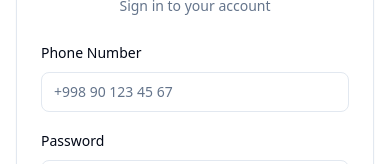
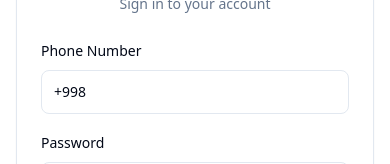
Before and after one commit to Shohruh003/barber, a React (Vite) app: page /login in a window 390 px wide. Shown: the part 311-475 px from the top of the page. Built offline with nearby package versions, Linux system fonts and the light colour scheme; no server answers.

Commit message:
Add PhoneInput

```diff
--- /dev/null
+++ b/src/components/PhoneInput.tsx
@@ -0,0 +1,73 @@
+import { forwardRef, type ChangeEvent } from "react";
+import { Input } from "@/components/ui/input";
+import { cn } from "@/lib/utils";
+
+const PREFIX = "+998";
+
+/** Format raw digits (after +998) into XX-XXX-XX-XX */
+function formatPhoneDisplay(raw: string): string {
+  // raw = digits only, max 9 chars
+  const d = raw.replace(/\D/g, "").slice(0, 9);
+  if (d.length <= 2) return d;
+  if (d.length <= 5) return `${d.slice(0, 2)}-${d.slice(2)}`;
+  if (d.length <= 7) return `${d.slice(0, 2)}-${d.slice(2, 5)}-${d.slice(5)}`;
+  return `${d.slice(0, 2)}-${d.slice(2, 5)}-${d.slice(5, 7)}-${d.slice(7)}`;
+}
+
+/** Extract digits after +998 from any phone string */
+function extractDigits(value: string): string {
+  const digits = value.replace(/\D/g, "");
+  // If starts with 998, strip it
+  if (digits.startsWith("998")) return digits.slice(3, 12);
+  return digits.slice(0, 9);
+}
+
+/** Convert display value back to raw phone for backend: +998XXXXXXXXX */
+export function phoneToRaw(display: string): string {
+  const digits = display.replace(/\D/g, "");
+  if (digits.startsWith("998")) return `+${digits}`;
+  return `+998${digits}`;
+}
+
+interface PhoneInputProps {
+  value: string;
+  onChange: (value: string) => void;
+  className?: string;
+  placeholder?: string;
+  disabled?: boolean;
+}
+
+const PhoneInput = forwardRef<HTMLInputElement, PhoneInputProps>(
+  ({ value, onChange, className, placeholder, disabled }, ref) => {
+    const digits = extractDigits(value || "");
+    const display = `${PREFIX}${formatPhoneDisplay(digits)}`;
+
+    const handleChange = (e: ChangeEvent<HTMLInputElement>) => {
+      const inputVal = e.target.value;
+      // Don't allow deleting the prefix
+      if (inputVal.length < PREFIX.length) return;
+
+      const afterPrefix = inputVal.slice(PREFIX.length);
+      const newDigits = afterPrefix.replace(/\D/g, "").slice(0, 9);
+      // Store as formatted display value - will be converted to raw on submit
+      onChange(`${PREFIX}${formatPhoneDisplay(newDigits)}`);
+    };
+
+    return (
+      <Input
+        ref={ref}
+        type="tel"
+        inputMode="numeric"
+        value={display}
+        onChange={handleChange}
+        placeholder={placeholder || "+998XX-XXX-XX-XX"}
+        disabled={disabled}
+        className={cn("h-11", className)}
+      />
+    );
+  },
+);
+
+PhoneInput.displayName = "PhoneInput";
+
+export { PhoneInput };
--- a/src/pages/Login.tsx
+++ b/src/pages/Login.tsx
@@ -1,12 +1,13 @@
 import { useState } from "react";
 import { Link, useNavigate, useLocation } from "react-router-dom";
 import { useTranslation } from "react-i18next";
-import { useForm } from "react-hook-form";
+import { useForm, Controller } from "react-hook-form";
 import { zodResolver } from "@hookform/resolvers/zod";
 import { Scissors, Eye, EyeOff } from "lucide-react";
 import { Button } from "@/components/ui/button";
 import { Input } from "@/components/ui/input";
 import { Label } from "@/components/ui/label";
+import { PhoneInput, phoneToRaw } from "@/components/PhoneInput";
 import { Card, CardContent, CardHeader, CardTitle, CardDescription } from "@/components/ui/card";
 import { useAuthStore } from "@/store/authStore";
 import { loginSchema } from "@/lib/validation";
@@ -25,6 +26,7 @@ export default function Login() {
   const {
     register,
     handleSubmit,
+    control,
     formState: { errors },
   } = useForm<LoginFormData>({
     resolver: zodResolver(loginSchema),
@@ -32,7 +34,7 @@ export default function Login() {
 
   const onSubmit = async (data: LoginFormData) => {
     try {
-      await login(data.phone, data.password);
+      await login(phoneToRaw(data.phone), data.password);
       toast.success(t("common.success"));
       navigate(from, { replace: true });
     } catch {
@@ -56,12 +58,15 @@ export default function Login() {
           <form onSubmit={handleSubmit(onSubmit)} className="space-y-4">
             <div className="space-y-2">
               <Label htmlFor="phone">{t("auth.phone")}</Label>
-              <Input
-                id="phone"
-                type="tel"
-                placeholder="+998 90 123 45 67"
-                {...register("phone")}
-                aria-invalid={!!errors.phone}
+              <Controller
+                name="phone"
+                control={control}
+                render={({ field }) => (
+                  <PhoneInput
+                    value={field.value}
+                    onChange={field.onChange}
+                  />
+                )}
               />
               {errors.phone && (
                 <p className="text-sm text-destructive">{errors.phone.message}</p>
--- a/src/pages/Register.tsx
+++ b/src/pages/Register.tsx
@@ -1,12 +1,13 @@
 import { useState } from "react";
 import { Link, useNavigate } from "react-router-dom";
 import { useTranslation } from "react-i18next";
-import { useForm } from "react-hook-form";
+import { useForm, Controller } from "react-hook-form";
 import { zodResolver } from "@hookform/resolvers/zod";
 import { Scissors, Eye, EyeOff, User, UserCog } from "lucide-react";
 import { Button } from "@/components/ui/button";
 import { Input } from "@/components/ui/input";
 import { Label } from "@/components/ui/label";
+import { PhoneInput, phoneToRaw } from "@/components/PhoneInput";
 import {
   Card,
   CardContent,
@@ -29,6 +30,7 @@ export default function Register() {
   const {
     register,
     handleSubmit,
+    control,
     setValue,
     watch,
     formState: { errors },
@@ -42,7 +44,7 @@ export default function Register() {
   const onSubmit = async (data: RegisterFormData) => {
     await registerUser({
       name: data.name,
-      phone: data.phone,
+      phone: phoneToRaw(data.phone),
       password: data.password,
       role: data.role,
     });
@@ -125,12 +127,15 @@ export default function Register() {
 
             <div className="space-y-2">
               <Label htmlFor="phone">{t("auth.phone")}</Label>
-              <Input
-                id="phone"
-                type="tel"
-                placeholder="+998 90 123 45 67"
-                {...register("phone")}
-                aria-invalid={!!errors.phone}
+              <Controller
+                name="phone"
+                control={control}
+                render={({ field }) => (
+                  <PhoneInput
+                    value={field.value}
+                    onChange={field.onChange}
+                  />
+                )}
               />
               {errors.phone && (
                 <p className="text-sm text-destructive">{errors.phone.message}</p>
--- a/src/pages/barber/BarberSettingsScreen.tsx
+++ b/src/pages/barber/BarberSettingsScreen.tsx
@@ -23,6 +23,7 @@ import {
 import { Button } from "@/components/ui/button";
 import { Input } from "@/components/ui/input";
 import { Label } from "@/components/ui/label";
+import { phoneToRaw } from "@/components/PhoneInput";
 import { Card, CardContent } from "@/components/ui/card";
 import { Avatar, AvatarImage, AvatarFallback } from "@/components/ui/avatar";
 import { Separator } from "@/components/ui/separator";
@@ -112,7 +113,7 @@ export default function BarberSettingsScreen() {
 
       const payload: Record<string, string | undefined> = {
         name: data.name,
-        phone: data.phone,
+        phone: phoneToRaw(data.phone),
       };
       if (data.oldPassword && data.newPassword) {
         payload.oldPassword = data.oldPassword;
@@ -217,11 +218,6 @@ export default function BarberSettingsScreen() {
                   </p>
                 )}
               </div>
-              <div className="space-y-1.5">
-                <Label className="text-xs">{t("profile.phone")}</Label>
-                <Input {...register("phone")} className="h-11" />
-              </div>
-
               <Separator />
               <p className="text-xs text-muted-foreground">
                 {t("profile.changePassword")}
--- a/src/pages/customer/CustomerSettingsScreen.tsx
+++ b/src/pages/customer/CustomerSettingsScreen.tsx
@@ -19,6 +19,7 @@ import {
 import { Button } from "@/components/ui/button";
 import { Input } from "@/components/ui/input";
 import { Label } from "@/components/ui/label";
+import { phoneToRaw } from "@/components/PhoneInput";
 import { Card, CardContent } from "@/components/ui/card";
 import { Avatar, AvatarImage, AvatarFallback } from "@/components/ui/avatar";
 import { Separator } from "@/components/ui/separator";
@@ -80,7 +81,7 @@ export default function CustomerSettingsScreen() {
       }
       const payload: Record<string, string | undefined> = {
         name: data.name,
-        phone: data.phone,
+        phone: phoneToRaw(data.phone),
       };
       if (data.oldPassword && data.newPassword) {
         payload.oldPassword = data.oldPassword;
@@ -140,11 +141,6 @@ export default function CustomerSettingsScreen() {
                 <Input {...register("name")} className="h-11" />
                 {errors.name && <p className="text-xs text-destructive">{errors.name.message}</p>}
               </div>
-              <div className="space-y-1.5">
-                <Label className="text-xs">{t("profile.phone")}</Label>
-                <Input {...register("phone")} className="h-11" />
-              </div>
-
               <Separator />
               <p className="text-xs text-muted-foreground">{t("profile.changePassword")}</p>
 
```
